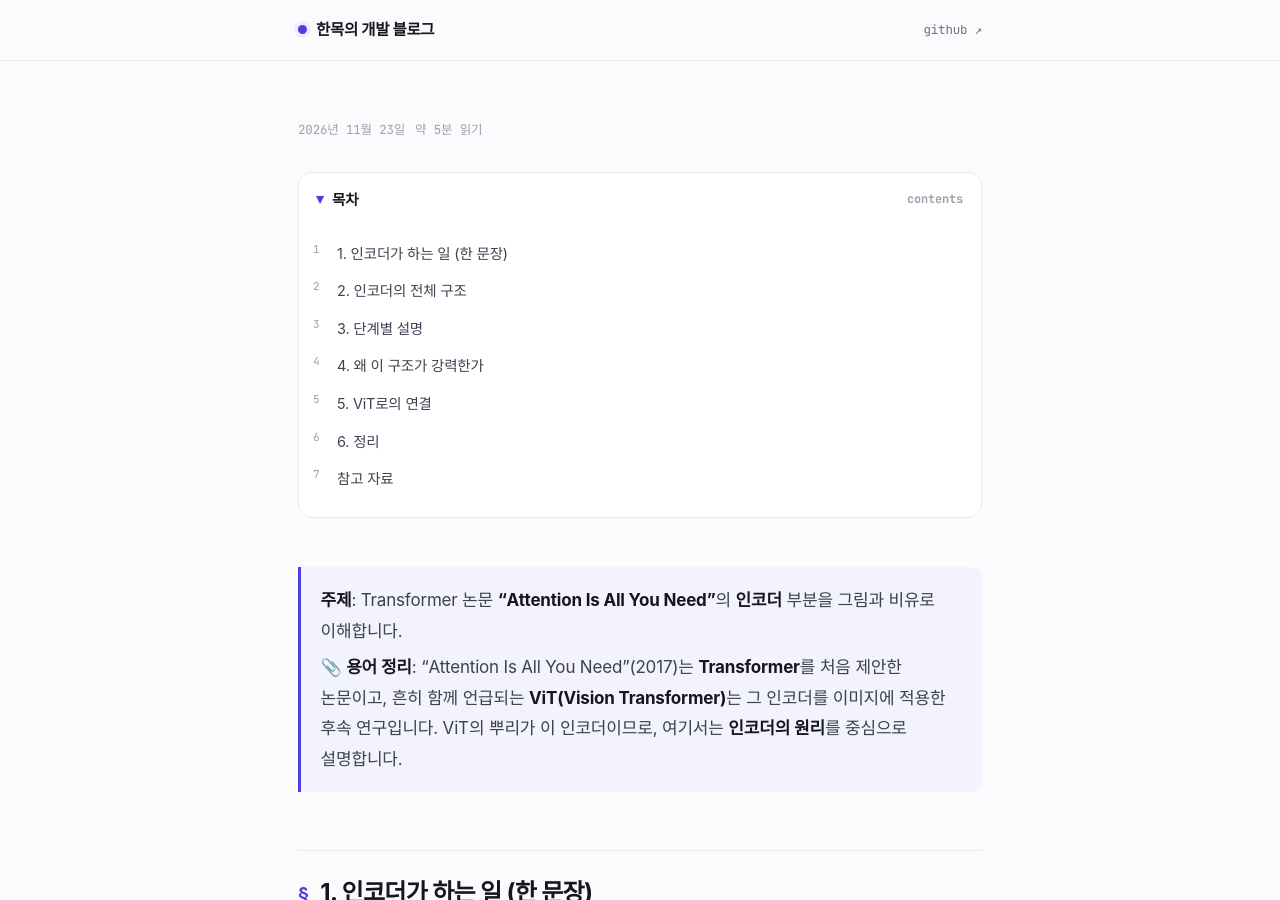
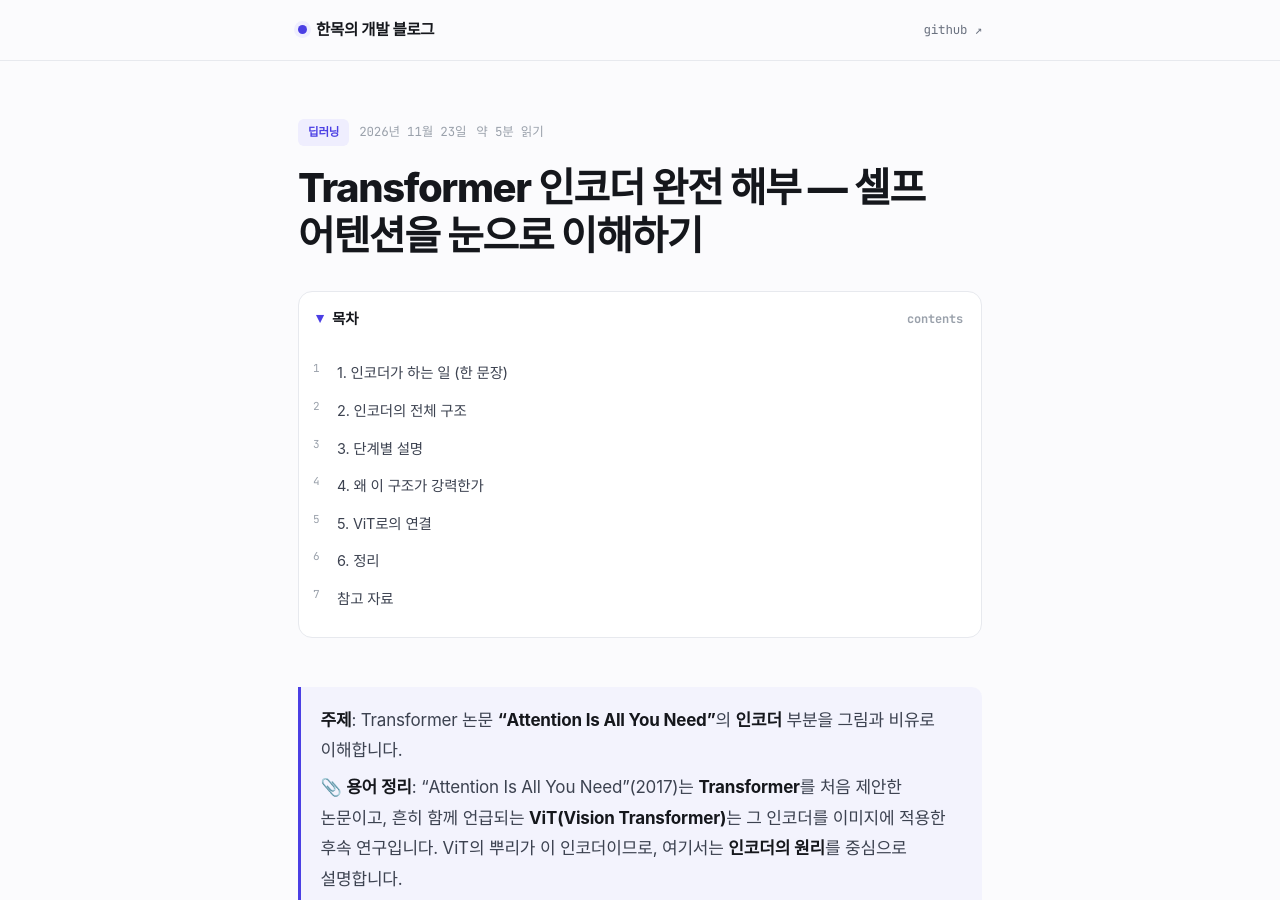
Before and after one commit to shm3041/shm3041.github.io, a Jekyll site: the page built from _posts/2026-11-23-transformer-encoder.md, in a window 1280 px wide and 900 px high. Built offline with Jekyll 4.4.1, drawn with Linux system fonts in a browser that asks for light colours; some web fonts are replaced.

Commit message:
fix: Transformer 글 front matter YAML 파싱 오류 수정(목록 누락 복구)

```diff
--- a/_posts/2026-11-23-transformer-encoder.md
+++ b/_posts/2026-11-23-transformer-encoder.md
@@ -4,7 +4,7 @@ order: 7
 title: Transformer 인코더 완전 해부 — 셀프 어텐션을 눈으로 이해하기
 date: 2026-11-23 10:00:00 +0900
 categories: 딥러닝
-description: "Attention Is All You Need"의 인코더를 단계별로 분해합니다. 임베딩·위치 인코딩부터 셀프 어텐션의 Query·Key·Value, 스케일드 닷-프로덕트, 멀티헤드, 잔차 연결과 층 정규화, 피드포워드까지 비유와 그림으로 설명하고, 이것이 어떻게 ViT로 이어지는지 보여 줍니다.
+description: Attention Is All You Need의 인코더를 단계별로 분해합니다. 임베딩·위치 인코딩부터 셀프 어텐션의 Query·Key·Value, 스케일드 닷-프로덕트, 멀티헤드, 잔차 연결과 층 정규화, 피드포워드까지 비유와 그림으로 설명하고, 이것이 어떻게 ViT로 이어지는지 보여 줍니다.
 ---
 
 > **주제**: Transformer 논문 **"Attention Is All You Need"**의 **인코더** 부분을 그림과 비유로 이해합니다.
```
